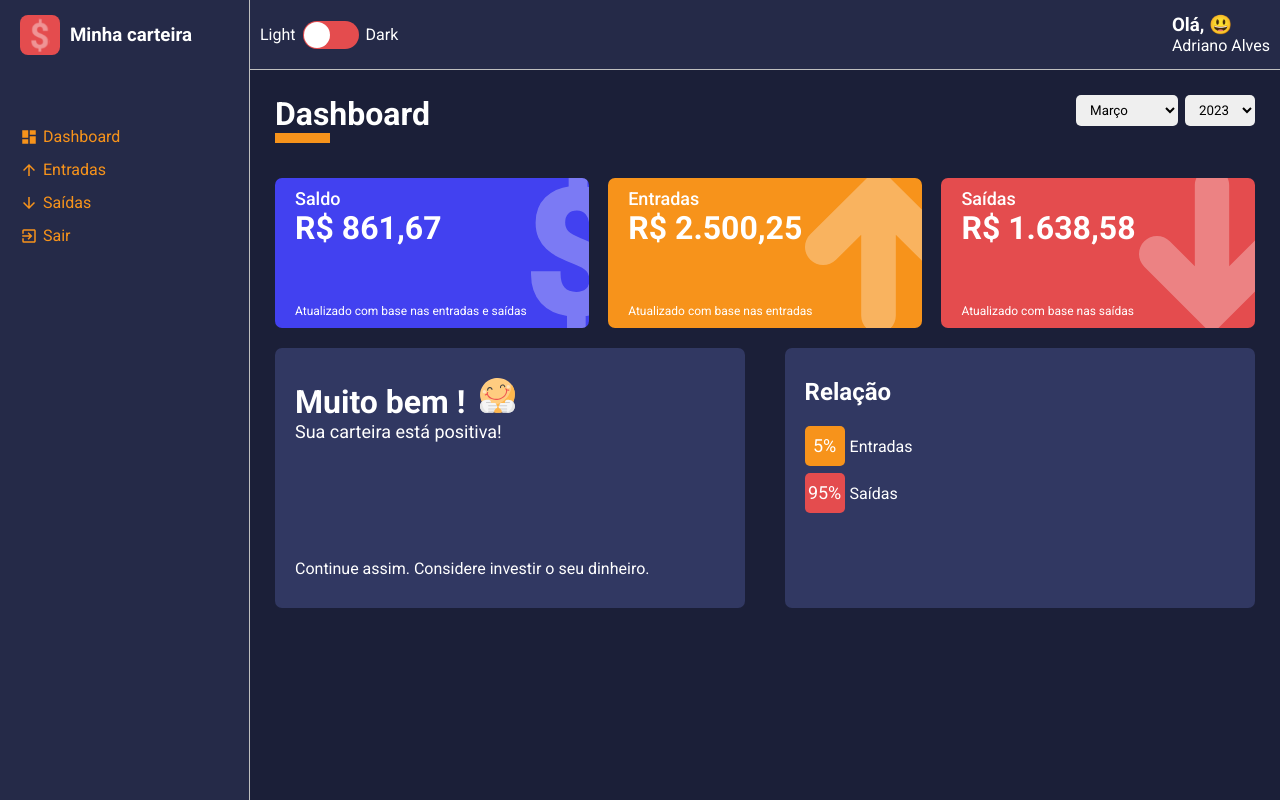
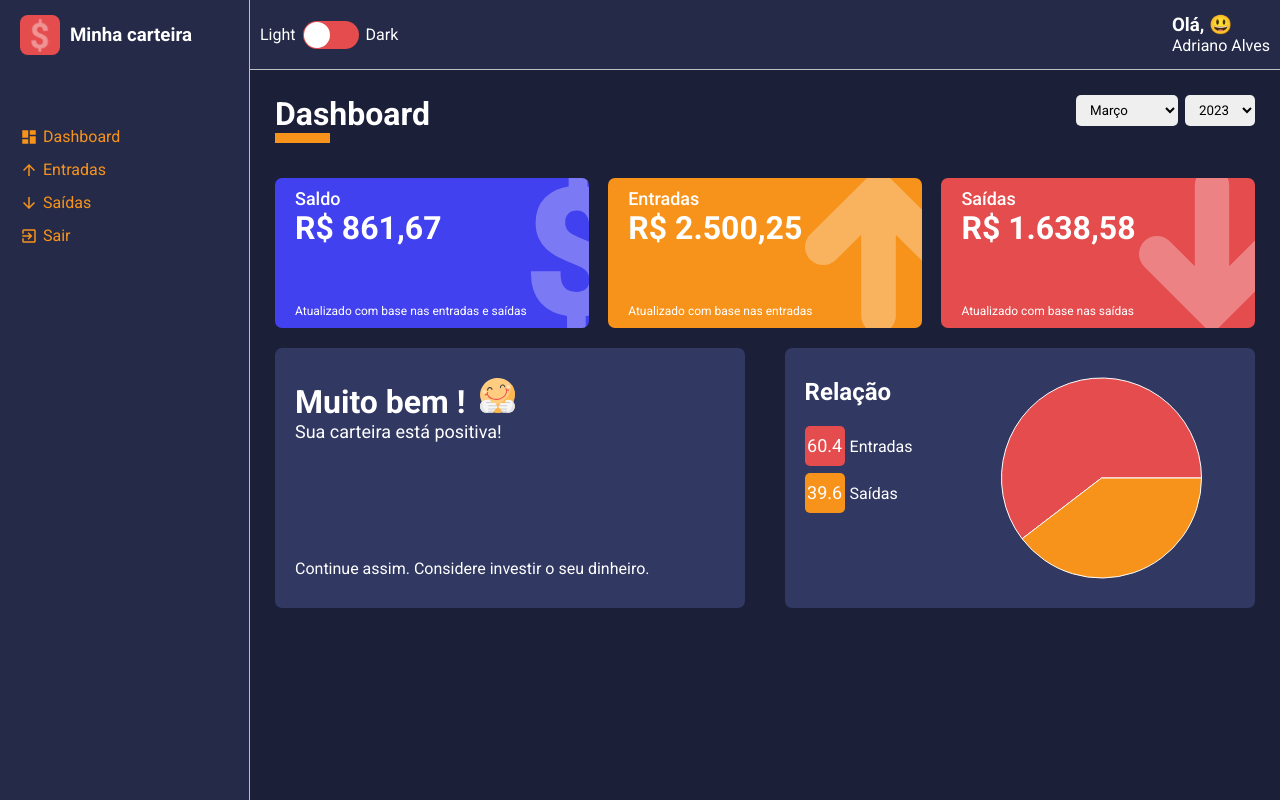
Before and after one commit to Adrianodbs/Minha-carteira, a React (Create React App) app: page /dashboard in a window 1280 px wide. Built offline with nearby package versions, Linux system fonts and the light colour scheme.

Commit message:
Carregando o gráfico de pizza com dados

```diff
--- a/src/components/PieChart/index.tsx
+++ b/src/components/PieChart/index.tsx
@@ -1,35 +1,42 @@
 import * as C from './styles'
-// import { PieChart, Pie, ResponsiveContainer, Cell } from 'recharts'
+import { PieChart, Pie, ResponsiveContainer, Cell } from 'recharts'
 
-function PieChart() {
+interface IPieChartProps {
+  data: {
+    name: string
+    value: number
+    percent: number
+    color: string
+  }[]
+}
+
+function PieChartBox({ data }: IPieChartProps) {
   return (
     <C.Container>
       <C.SideLeft>
         <h2>Relação</h2>
         <C.LegendContainer>
-          <C.Legend color="#f7931b">
-            <div>5%</div>
-            <span>Entradas</span>
-          </C.Legend>
-          <C.Legend color="#e44c4e">
-            <div>95%</div>
-            <span>Saídas</span>
-          </C.Legend>
+          {data.map(indicator => (
+            <C.Legend key={indicator.name} color={indicator.color}>
+              <div>{indicator.percent}</div>
+              <span>{indicator.name}</span>
+            </C.Legend>
+          ))}
         </C.LegendContainer>
       </C.SideLeft>
-      {/* <C.SideRight>
+      <C.SideRight>
         <ResponsiveContainer>
           <PieChart>
-            <Pie
-              data={[{ amount: 30, percent: 95 }]}
-              labelLine={false}
-              dataKey="percent"
-            ></Pie>
+            <Pie data={data} dataKey="percent">
+              {data.map(indicator => (
+                <Cell key={indicator.name} fill={indicator.color} />
+              ))}
+            </Pie>
           </PieChart>
         </ResponsiveContainer>
-      </C.SideRight> */}
+      </C.SideRight>
     </C.Container>
   )
 }
 
-export default PieChart
+export default PieChartBox
--- a/src/components/PieChart/styles.ts
+++ b/src/components/PieChart/styles.ts
@@ -24,7 +24,11 @@
   }
 `
 
-export const SideRight = styled.main ``
+export const SideRight = styled.main `
+  display: flex;
+  flex: 1;
+  justify-content: center;
+`
 
 export const LegendContainer = styled.ul `
   list-style: none;
--- a/src/pages/Dashboard/index.tsx
+++ b/src/pages/Dashboard/index.tsx
@@ -14,7 +14,7 @@
 import expenses from '../../repositories/expenses'
 import gains from '../../repositories/gains'
 import listOfMonths from '../../utils/months'
-import PieChart from '../../components/PieChart'
+import PieChartBox from '../../components/PieChart'
 
 function Dashboard() {
   const [monthSelected, setMonthSelected] = useState<number>(
@@ -94,6 +94,30 @@
       }
     }
   }, [totalBalance])
+
+  const relationExpensesVersusGains = useMemo(() => {
+    const total = totalGains + totalExpenses
+
+    const percentGains = (totalGains / total) * 100
+    const percentExpenses = (totalExpenses / total) * 100
+
+    const data = [
+      {
+        name: 'Entradas',
+        value: totalExpenses,
+        percent: Number(percentGains.toFixed(1)),
+        color: '#e44c4e'
+      },
+      {
+        name: 'Saídas',
+        value: totalExpenses,
+        percent: Number(percentExpenses.toFixed(1)),
+        color: '#f7931b'
+      }
+    ]
+
+    return data
+  }, [totalGains, totalExpenses])
 
   const years = useMemo(() => {
     let uniqueYears: number[] = []
@@ -184,7 +208,7 @@
           footerText={message.footerText}
           icon={message.icon}
         />
-        <PieChart />
+        <PieChartBox data={relationExpensesVersusGains} />
       </C.Content>
     </C.Container>
   )
```
